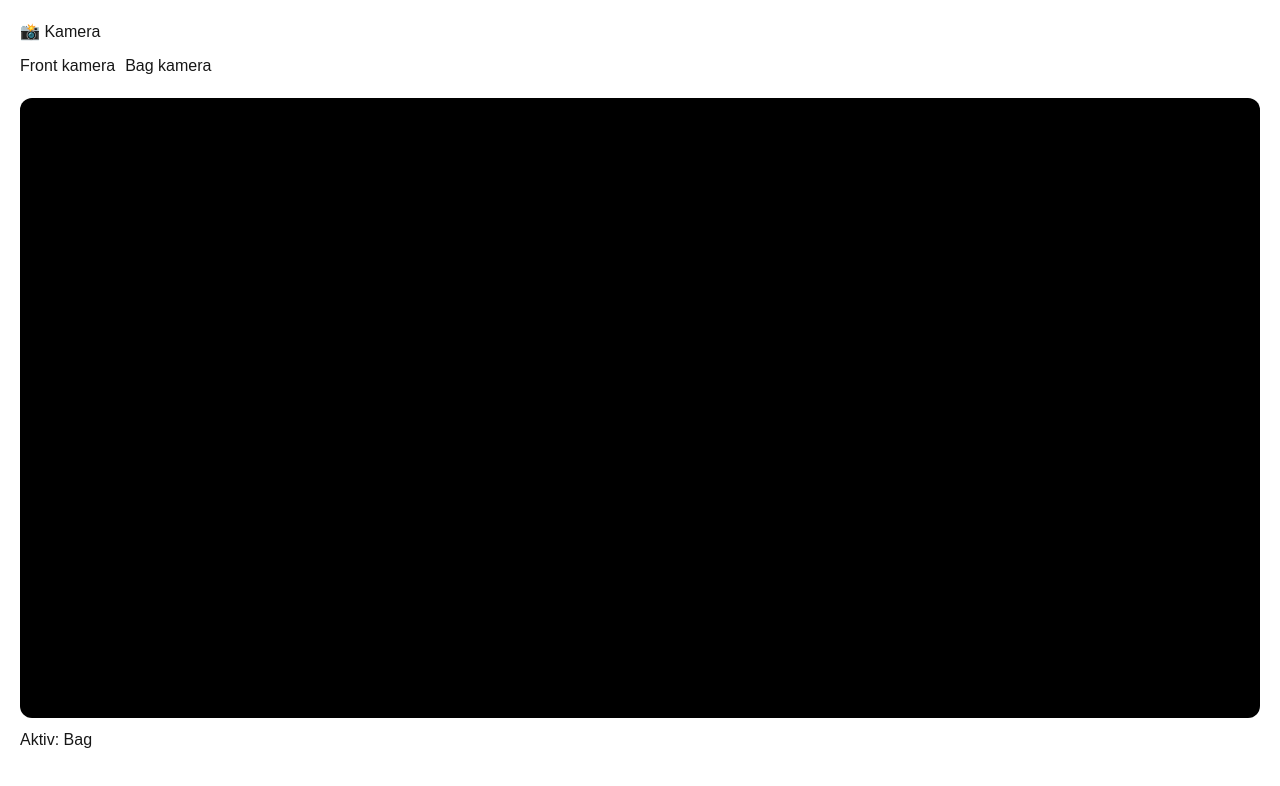
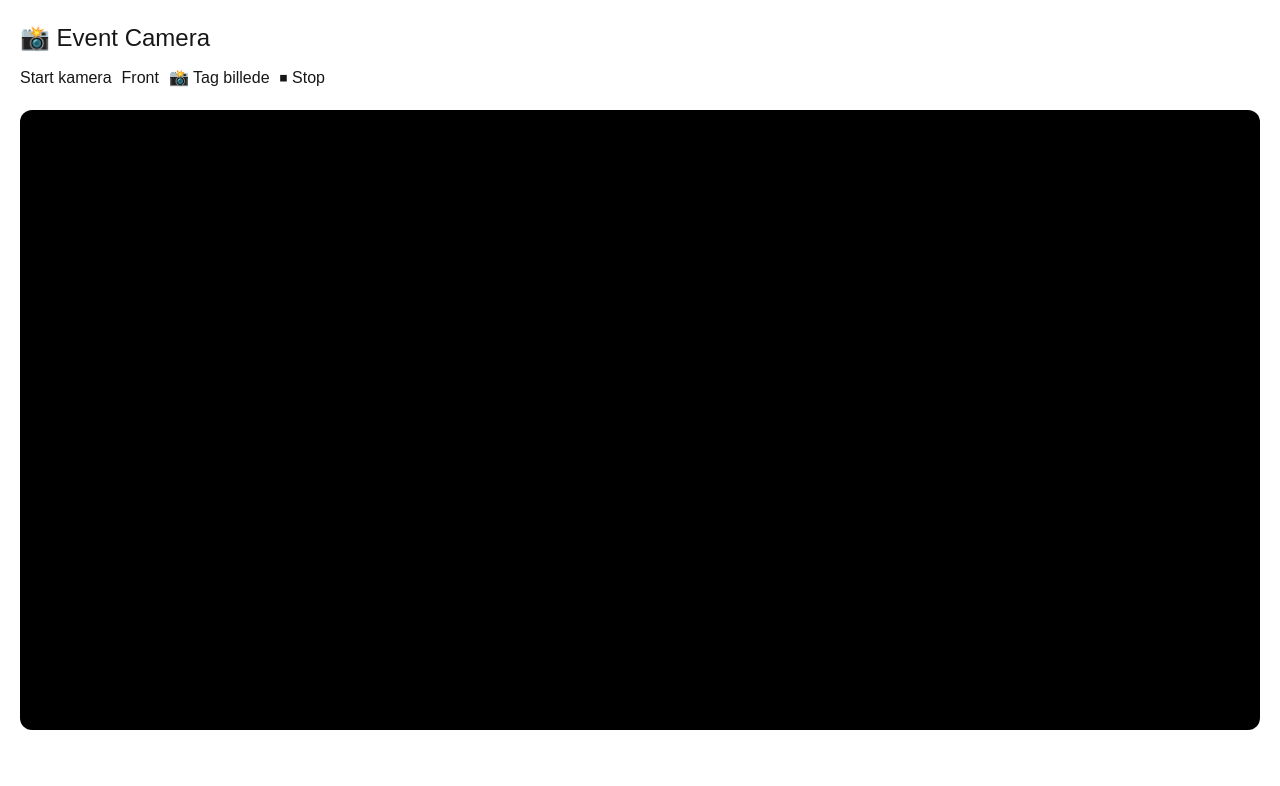
Before and after one commit to sagaarde-cloud/event-camera, a Next.js app: page /camera in a window 1280 px wide. Shown: the top 786 px of the page. Built offline with nearby package versions, Linux system fonts and the light colour scheme.

Commit message:
update camera UI

```diff
--- a/app/camera/page.tsx
+++ b/app/camera/page.tsx
@@ -4,18 +4,20 @@ import { useRef, useState } from "react";
 
 export default function CameraPage() {
   const videoRef = useRef<HTMLVideoElement | null>(null);
+  const canvasRef = useRef<HTMLCanvasElement | null>(null);
 
   const [stream, setStream] = useState<MediaStream | null>(null);
+  const [photo, setPhoto] = useState<string | null>(null);
   const [facingMode, setFacingMode] = useState<"user" | "environment">("environment");
   const [error, setError] = useState<string | null>(null);
 
+  // 🎥 START CAMERA
   async function startCamera(mode: "user" | "environment") {
     try {
       setError(null);
 
-      // stop gammel stream
       if (stream) {
-        stream.getTracks().forEach((track) => track.stop());
+        stream.getTracks().forEach((t) => t.stop());
       }
 
       const newStream = await navigator.mediaDevices.getUserMedia({
@@ -31,29 +33,71 @@ export default function CameraPage() {
       setStream(newStream);
       setFacingMode(mode);
     } catch (err: any) {
-      console.error(err);
       setError(err?.message || "Kamera fejl");
     }
   }
 
+  // ⏹ STOP CAMERA
+  function stopCamera() {
+    if (stream) {
+      stream.getTracks().forEach((t) => t.stop());
+      setStream(null);
+    }
+  }
+
+  // 📸 TAKE PHOTO
+  function takePhoto() {
+    if (!videoRef.current || !canvasRef.current) return;
+
+    const video = videoRef.current;
+    const canvas = canvasRef.current;
+
+    canvas.width = video.videoWidth;
+    canvas.height = video.videoHeight;
+
+    const ctx = canvas.getContext("2d");
+    if (!ctx) return;
+
+    ctx.drawImage(video, 0, 0);
+
+    const image = canvas.toDataURL("image/png");
+    setPhoto(image);
+  }
+
+  // 📤 UPLOAD (placeholder nu)
+  async function uploadPhoto() {
+    if (!photo) return;
+
+    console.log("Uploading to event...", photo);
+
+    alert("📤 Upload klar (placeholder) - vi bygger backend næste step!");
+  }
+
   return (
-    <main style={{ padding: 20 }}>
-      <h1>📸 Kamera</h1>
+    <main style={{ padding: 20, fontFamily: "sans-serif" }}>
+      <h1 style={{ fontSize: 24 }}>📸 Event Camera</h1>
 
+      {/* Buttons */}
       <div style={{ display: "flex", gap: 10, marginTop: 10 }}>
-        <button onClick={() => startCamera("user")}>
-          Front kamera
+        <button onClick={() => startCamera("environment")}>
+          Start kamera
         </button>
 
-        <button onClick={() => startCamera("environment")}>
-          Bag kamera
+        <button onClick={() => startCamera("user")}>
+          Front
+        </button>
+
+        <button onClick={takePhoto} disabled={!stream}>
+          📸 Tag billede
+        </button>
+
+        <button onClick={stopCamera} disabled={!stream}>
+          ⏹ Stop
         </button>
       </div>
 
-      {error && (
-        <p style={{ color: "red" }}>❌ {error}</p>
-      )}
-
+      {/* Video */}
+      <div style={{ marginTop: 20 }}>
         <video
           ref={videoRef}
           autoPlay
@@ -61,15 +105,43 @@ export default function CameraPage() {
           muted
           style={{
             width: "100%",
-          marginTop: 20,
             borderRadius: 12,
-          background: "black",
+            background: "#000",
+          }}
+        />
+      </div>
+
+      {/* Hidden canvas */}
+      <canvas ref={canvasRef} style={{ display: "none" }} />
+
+      {/* Photo preview */}
+      {photo && (
+        <div style={{ marginTop: 20 }}>
+          <h3>📷 Preview</h3>
+          <img
+            src={photo}
+            style={{
+              width: "100%",
+              borderRadius: 12,
             }}
           />
 
-      <p style={{ marginTop: 10 }}>
-        Aktiv: {facingMode === "user" ? "Front" : "Bag"}
-      </p>
+          <div style={{ display: "flex", gap: 10, marginTop: 10 }}>
+            <button onClick={uploadPhoto}>
+              📤 Upload til event
+            </button>
+
+            <button onClick={() => setPhoto(null)}>
+              🗑 Slet
+            </button>
+          </div>
+        </div>
+      )}
+
+      {/* Error */}
+      {error && (
+        <p style={{ color: "red" }}>❌ {error}</p>
+      )}
     </main>
   );
 }
```
Lines whose indentation alone changed are shown as unchanged.
